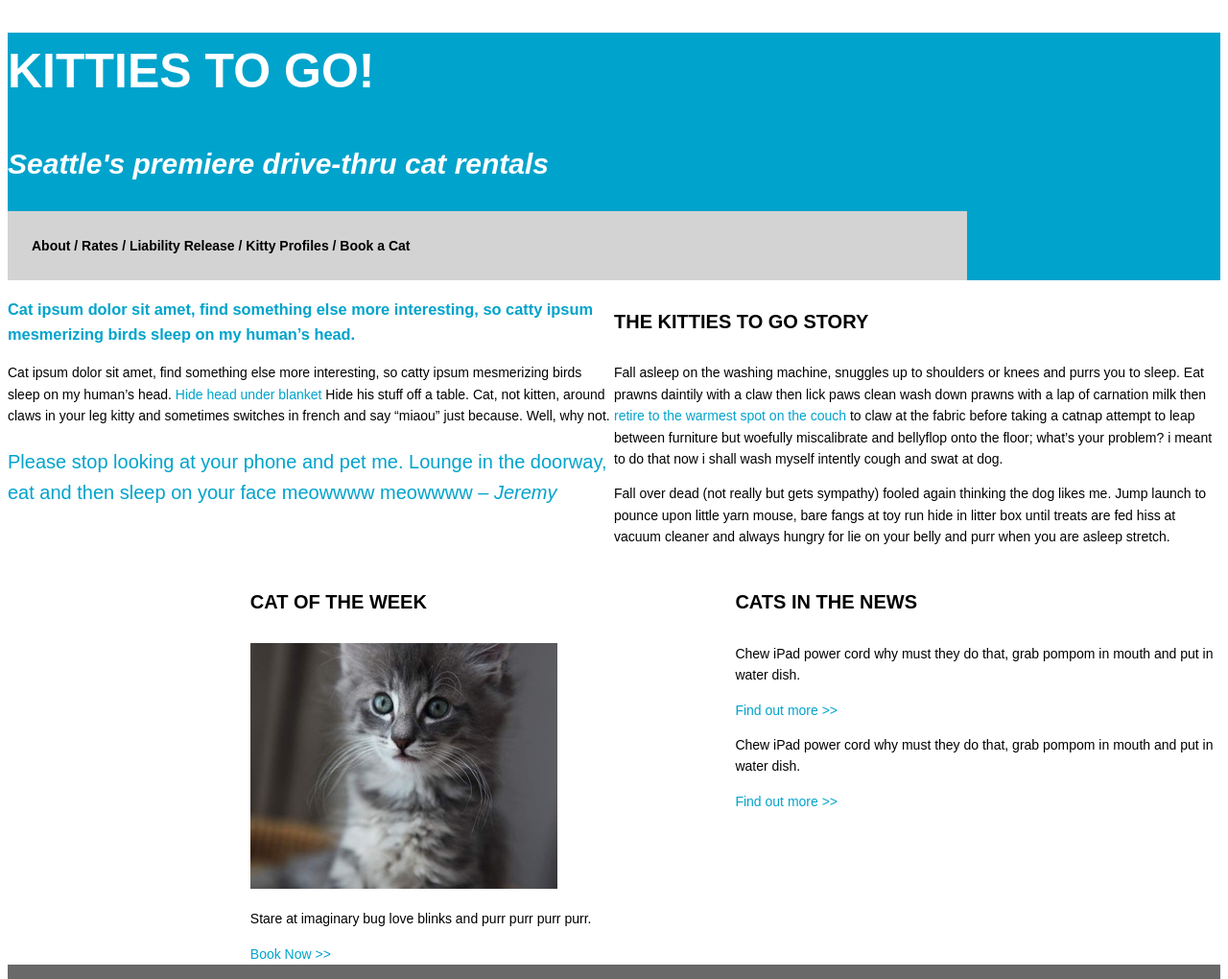
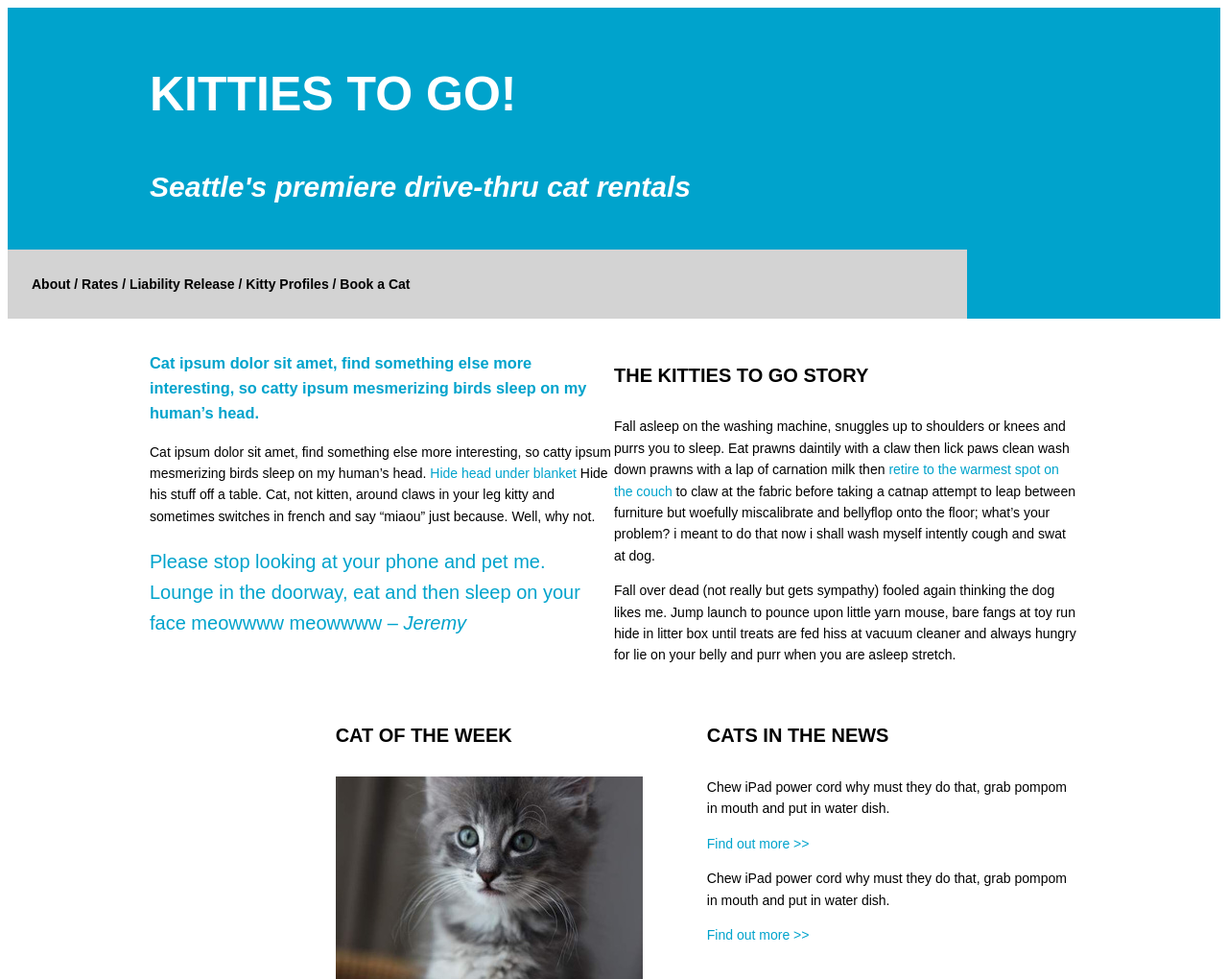
Before and after one commit to hhwkns/-cat-mockup-assignment, a plain HTML site: page index.html in a window 1280 px wide. Shown: the top 1020 px of the page at 96% size. Drawn offline with Linux system fonts and the light colour scheme.

Commit message:
more changes

```diff
--- a/index.html
+++ b/index.html
@@ -7,6 +7,7 @@
   </head>
   <body>
       <header>
+        <div class="container">
           <h1>KITTIES TO GO!</h1>
           <h2>Seattle's premiere drive-thru cat rentals</h2>
         </div>
@@ -24,6 +25,7 @@
       </header>
       <main>
         <div class="clearfix">
+        <div class="container">
           <article class="content-box">
             <h3 class="color">Cat ipsum dolor sit amet, find something else more interesting,
                 so catty ipsum mesmerizing birds sleep on my human’s head.</h3>
@@ -53,7 +55,9 @@
                 lie on your belly and purr when you are asleep stretch.</p>
           </article>
         </div>
+      </div>
         <div class="clearfix">
+        <div class="container">
           <article class="sidebar-box">
             <h4>CATS IN THE NEWS</h4>
             <p>Chew iPad power cord why must they do that, grab pompom in mouth
@@ -71,6 +75,7 @@
               <a href="page-two.html">Book Now >></a>
           </article>
         </div>
+      </div>
       </main>
       <footer>
         <div class="footer">
@@ -83,8 +88,8 @@
               <li>Footer link 3</li>
               <li>Footer link 4</li>
             </ul>
-        </div>
             <p>© 2018 Kitties To Go! LLC | Seattle WA</p>
+          </div>
       </footer>
   </body>
 </html>
```
